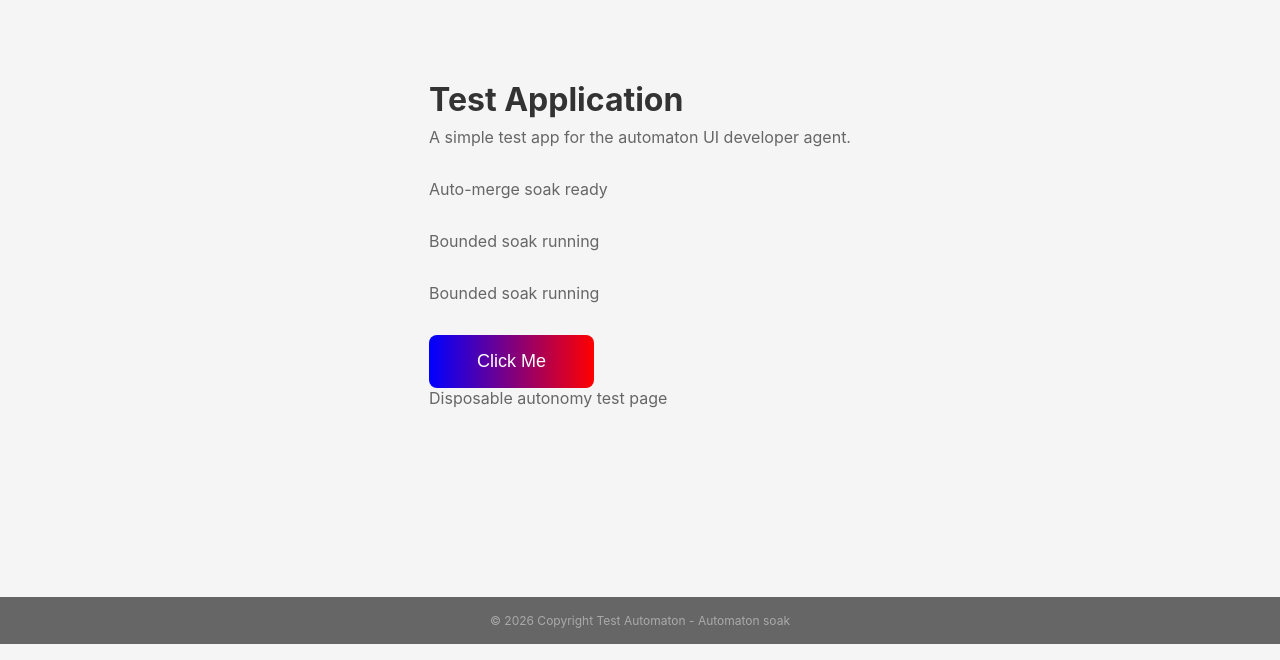
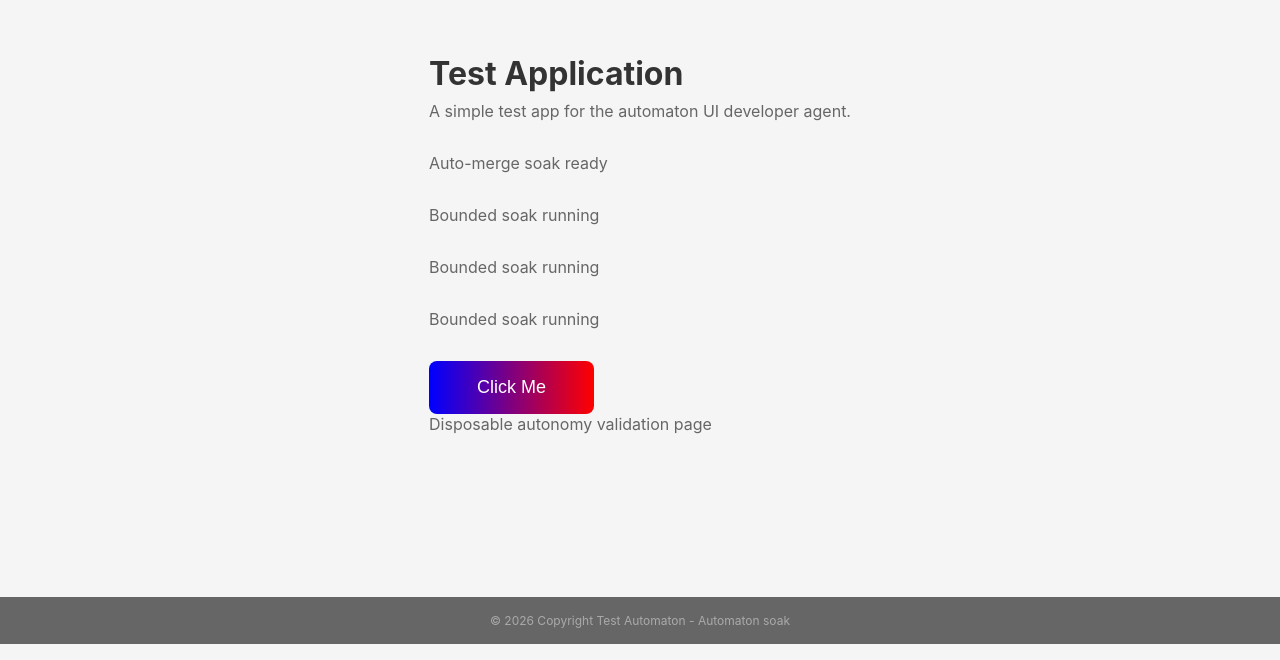
Before and after one commit to ArjunSuraj/test-automaton, a React (Vite) app: page / in a window 1280 px wide. Shown: the part 140-800 px from the top of the page. Built offline with nearby package versions, Linux system fonts and the light colour scheme.

Commit message:
[Automaton] Auto-merge PR #60
Auto-merged by Automaton for ticket #53 in disposable repo ArjunSuraj/test-automaton.

```diff
--- a/src/App.jsx
+++ b/src/App.jsx
@@ -9,9 +9,10 @@ function App() {
       <p>Auto-merge soak ready</p>
       <p>Bounded soak running</p>
       <p>Bounded soak running</p>
+      <p>Bounded soak running</p>
       <button id="main-btn">Click Me</button>
       <footer>© 2026 Copyright Test Automaton - Automaton soak</footer>
-      <p className="footer-test">Disposable autonomy test page</p>
+      <p className="footer-test">Disposable autonomy validation page</p>
     </>
   )
 }
```
